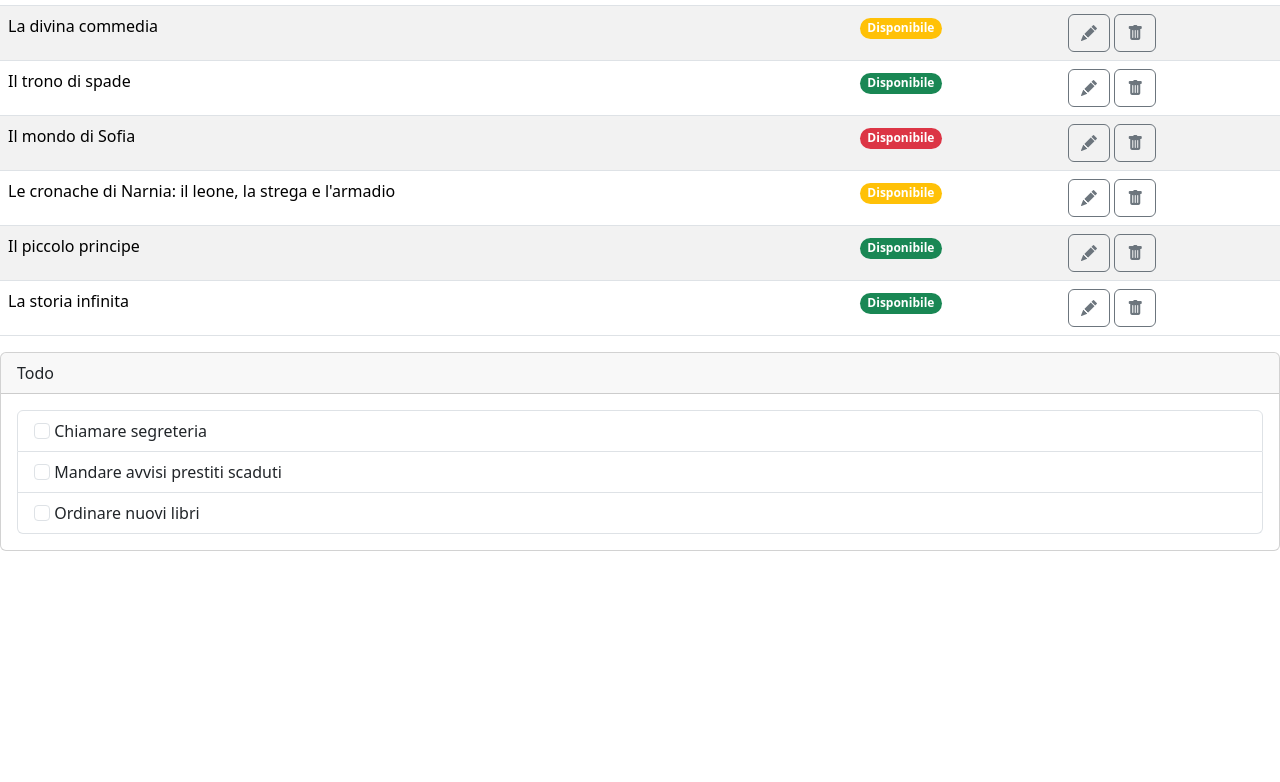
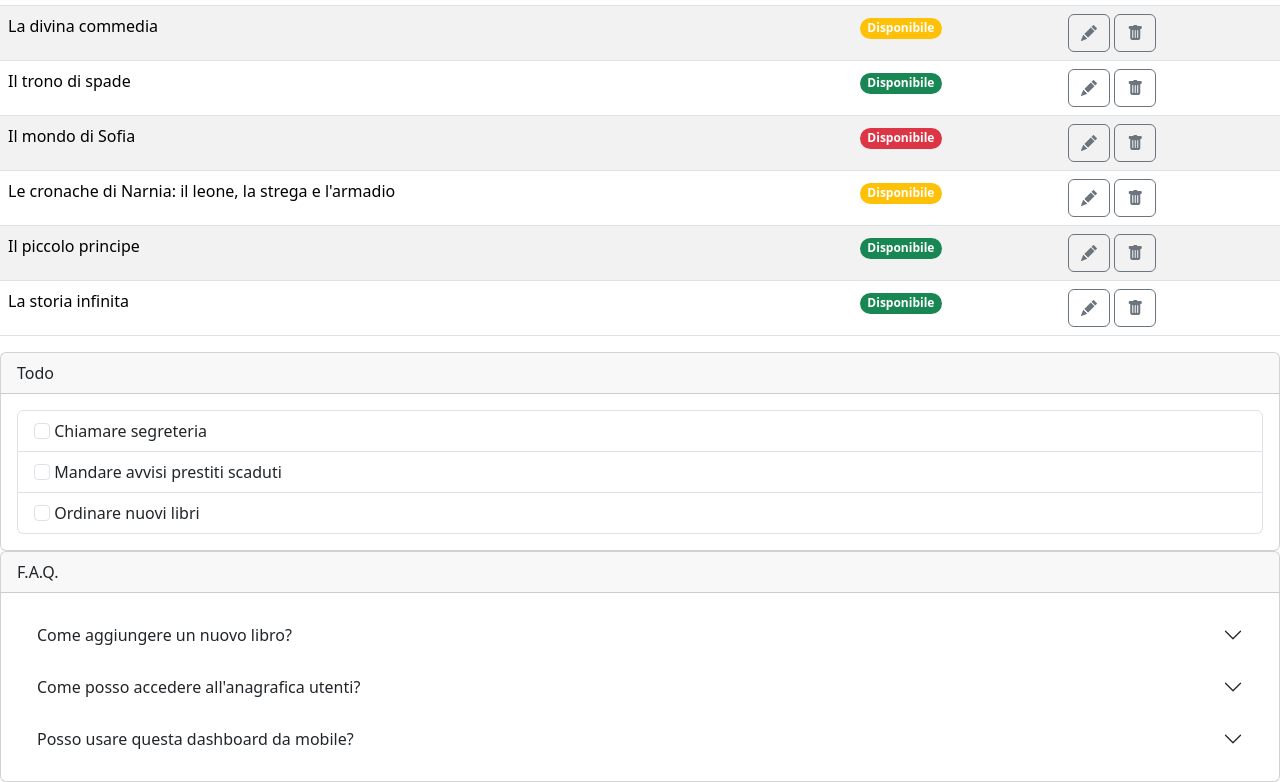
Before and after one commit to BrayanRodrigoGenovese/html-css-bootstrap-dashboard, a plain HTML site: page index.html in a window 1280 px wide. Shown: the part 411-1193 px from the top of the page. Before the commit the page ends 962 px from the top, so only its background shows below. Drawn offline with nearby package versions, Linux system fonts and the light colour scheme.

Commit message:
FAQ section

```diff
--- a/index.html
+++ b/index.html
@@ -200,7 +200,30 @@
 
                 </div>
             </div>
-            <div>
+            <div class="card">
+                <div class="card-header">F.A.Q.</div>
+                <div class="card-body">
+                    <div class="accordion">
+                        <h2 class="accordion-header">
+                            <button class="accordion-button collapsed" type="button" data-bs-toggle="collapse"
+                                data-bs-target="#collapseTwo" aria-expanded="false" aria-controls="collapseTwo">
+                                Come aggiungere un nuovo libro?
+                            </button>
+                        </h2>
+                        <h2 class="accordion-header">
+                            <button class="accordion-button collapsed" type="button" data-bs-toggle="collapse"
+                                data-bs-target="#collapseTwo" aria-expanded="false" aria-controls="collapseTwo">
+                                Come posso accedere all'anagrafica utenti?
+                            </button>
+                        </h2>
+                        <h2 class="accordion-header">
+                            <button class="accordion-button collapsed" type="button" data-bs-toggle="collapse"
+                                data-bs-target="#collapseTwo" aria-expanded="false" aria-controls="collapseTwo">
+                                Posso usare questa dashboard da mobile?
+                            </button>
+                        </h2>
+                    </div>
+                </div>
             </div>
         </div>
     </main>
```
